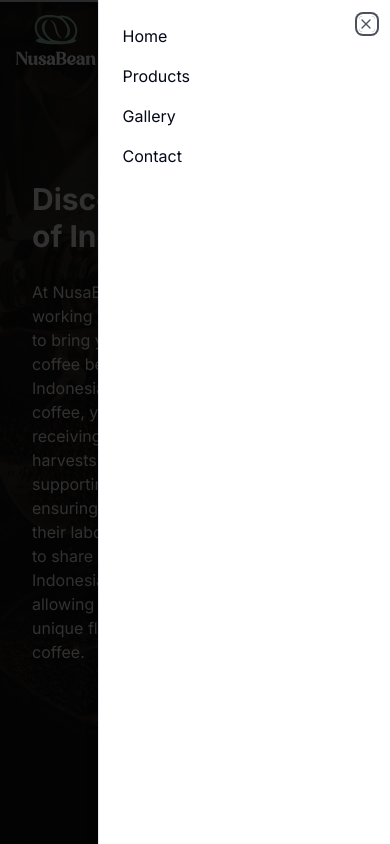
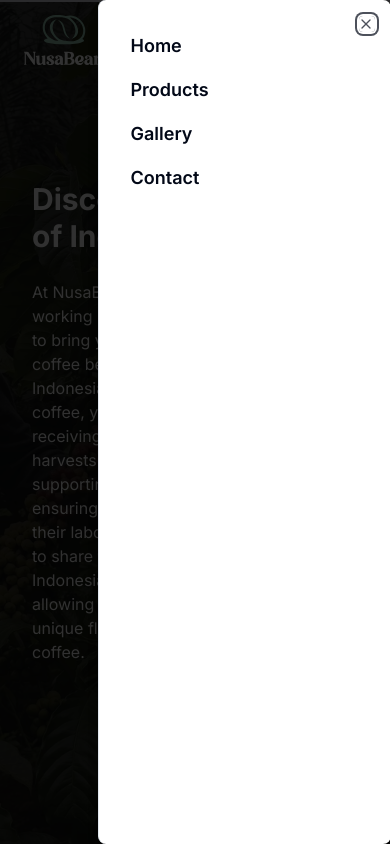
Before and after one commit to alnandoh/Indocoffee, a Next.js app: page / in a window 390 px wide. Both pictures are taken after a click on the button 362 px from the left and 37 px from the top of the page. Shown: the top 844 px of the page. Built offline with nearby package versions, Linux system fonts and the light colour scheme.

Commit message:
Update home page

```diff
--- a/app/_components/Hero.tsx
+++ b/app/_components/Hero.tsx
@@ -1,5 +1,5 @@
 import Image from "next/image";
-import hero from "@/public/Hero.webp";
+import hero from "@/public/Owner Photo.webp";
 
 export default function Hero() {
   return (
--- a/app/_components/Product.tsx
+++ b/app/_components/Product.tsx
@@ -13,7 +13,7 @@ export default function Product() {
           <Image
             src={Arabica}
             alt="Java Temanggung Arabica Coffee Beans"
-            className="object-contain"
+            className="object-contain transition duration-300 ease-in hover:scale-105"
           />
         </div>
         <div className="order-2 md:order-2 space-y-2 lg:space-y-4">
--- a/app/globals.css
+++ b/app/globals.css
@@ -103,7 +103,7 @@
 
 @layer utilities{
   .wrapper{
-    @apply max-w-7xl mx-auto px-4 sm:px-6 lg:px-8 w-full;
+    @apply max-w-7xl mx-auto px-6 md:px-8 w-full;
   }
   .nav-link{
     @apply p-4 hover:text-two-500 transition hover:scale-105 animate-fade-in;
--- a/components/Header.tsx
+++ b/components/Header.tsx
@@ -83,36 +83,49 @@ export default function Header() {
             Contact
           </Link>
         </div>
+
         <div className="md:hidden">
           <Sheet>
             <SheetTrigger asChild>
-              <button>
-                <Menu className="h-6 w-6 m-auto" />
+              <button className="text-white p-2 rounded-md hover:bg-white/20 transition-colors">
+                <Menu className="h-6 w-6" />
               </button>
             </SheetTrigger>
-            <SheetContent side="right">
-              <nav className="flex flex-col gap-4">
+            <SheetContent side="right" className="bg-white p-8 rounded-lg">
+              <div className="flex flex-col gap-4">
                 <SheetClose asChild>
-                  <Link href="/" className="lg:hidden">
+                  <Link
+                    href="/"
+                    className="text-lg font-semibold hover:text-gray-700"
+                  >
                     Home
                   </Link>
                 </SheetClose>
                 <SheetClose asChild>
-                  <Link href="/products" className="lg:nav-link">
+                  <Link
+                    href="/products"
+                    className="text-lg font-semibold hover:text-gray-700"
+                  >
                     Products
                   </Link>
                 </SheetClose>
                 <SheetClose asChild>
-                  <Link href="/gallery" className="lg:nav-link">
+                  <Link
+                    href="/gallery"
+                    className="text-lg font-semibold hover:text-gray-700"
+                  >
                     Gallery
                   </Link>
                 </SheetClose>
                 <SheetClose asChild>
-                  <Link href="/contact-us" className="lg:nav-link">
+                  <Link
+                    href="/contact-us"
+                    className="text-lg font-semibold hover:text-gray-700"
+                  >
                     Contact
                   </Link>
                 </SheetClose>
-              </nav>
+              </div>
             </SheetContent>
           </Sheet>
         </div>
```
Also changed, not shown: components/NavMenu.tsx (deleted).
